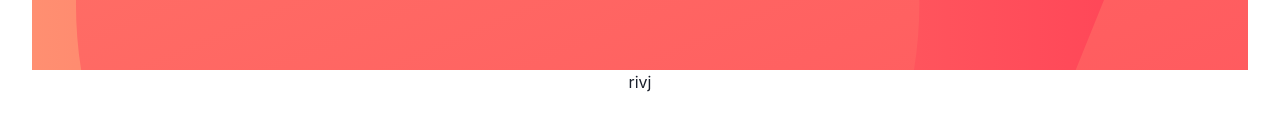
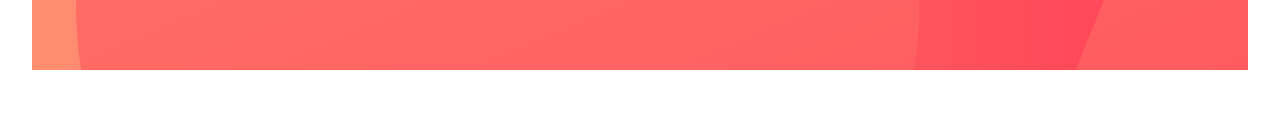
Before and after one commit to sheikhfarook/blogr-landing-page, a React (Vite) app: page / in a window 1280 px wide. Shown: the part 562-692 px from the top of the page. Built offline with nearby package versions, Linux system fonts and the light colour scheme.

Commit message:
update the futureDesigned

```diff
--- a/src/components/main/futureDesigned.jsx
+++ b/src/components/main/futureDesigned.jsx
@@ -1,7 +1,7 @@
 const FutureDesigned = () => {
   return (
     <div className="pattern">
-      <div>rivj</div>
+      <div></div>
     </div>
   );
 };
```
